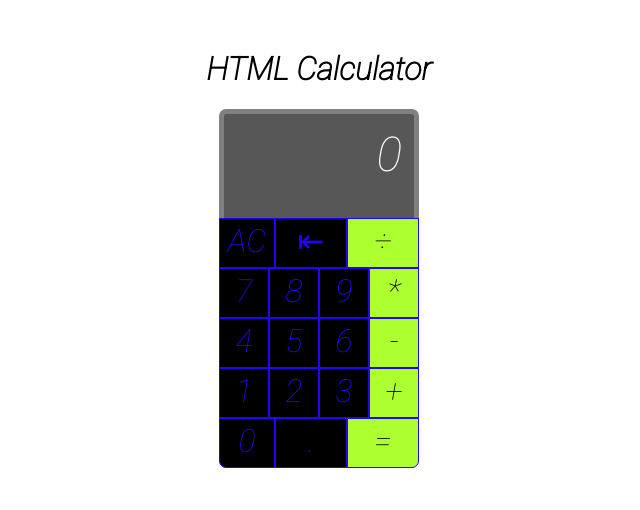
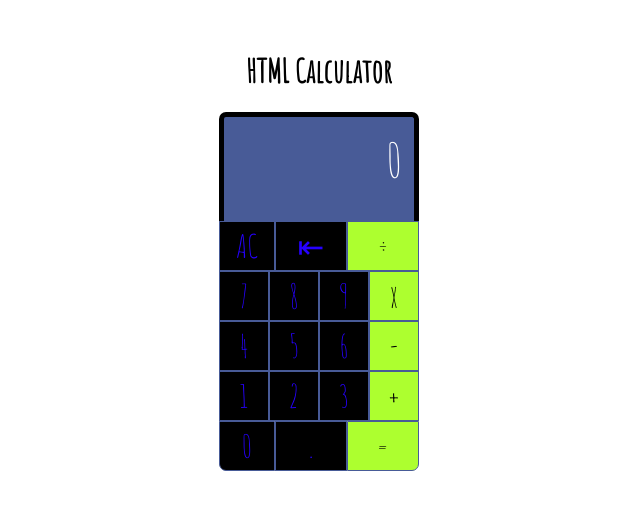
Before and after one commit to WayneMacMavis/calculator, a plain HTML site: page index.html in a window 1280 px wide. Shown: the whole page, without its empty margins (321-961 px from the left). Drawn offline with Linux system fonts and the light colour scheme.

Commit message:
Full update

```diff
--- a/index.html
+++ b/index.html
@@ -18,7 +18,7 @@
                 <div class="calc-btn calc-btn-num column" id="calc-seven">7</div>
                 <div class="calc-btn calc-btn-num column" id="calc-eight">8</div>
                 <div class="calc-btn calc-btn-num column" id="calc-nine">9</div>
-                <div class="calc-btn calc-btn-operator column" id="calc-multiply">*</div>
+                <div class="calc-btn calc-btn-operator column" id="calc-multiply">x</div>
             </div>
             <div class="row">
                 <div class="calc-btn calc-btn-num column" id="calc-four">4</div>
--- a/style.css
+++ b/style.css
@@ -1,7 +1,7 @@
-@import url('https://fonts.googleapis.com/css2?family=Roboto:ital,wght@1,100&display=swap');
+@import url('https://fonts.googleapis.com/css2?family=Amatic+SC&display=swap');
 
 body {
-    font-family: 'Roboto', sans-serif;
+    font-family: 'Amatic SC', cursive;
     -webkit-touch-callout: none;
     -webkit-user-select: none;
         -khtml-user-select: none;
@@ -15,7 +15,7 @@ background-color: black;
 color: rgb(38, 0, 255);
 width: 25px;
 height: 45px;
-border: 1px solid rgb(38, 0, 255);
+border: 1px solid rgb(72, 91, 151);
 text-align: center;
 cursor: pointer;
 font-size: 32px;
@@ -51,11 +51,11 @@ color: white;
     height: 80px;
     color: white;
     text-align: right;
-    border-left: 5px solid grey;
-    border-right: 5px solid grey;
-    border-top: 5px solid grey;
+    border-left: 5px solid rgb(0, 0, 0);
+    border-right: 5px solid rgb(0, 0, 0);
+    border-top: 5px solid rgb(0, 0, 0);
     font-size: 48px;
-    background-color: rgb(87, 87, 87);
+    background-color: rgb(72, 91, 151);
     overflow: hidden;
     white-space: nowrap;
     padding: 12px;
```
Also changed, not shown: script.js (+4 -4 lines).
